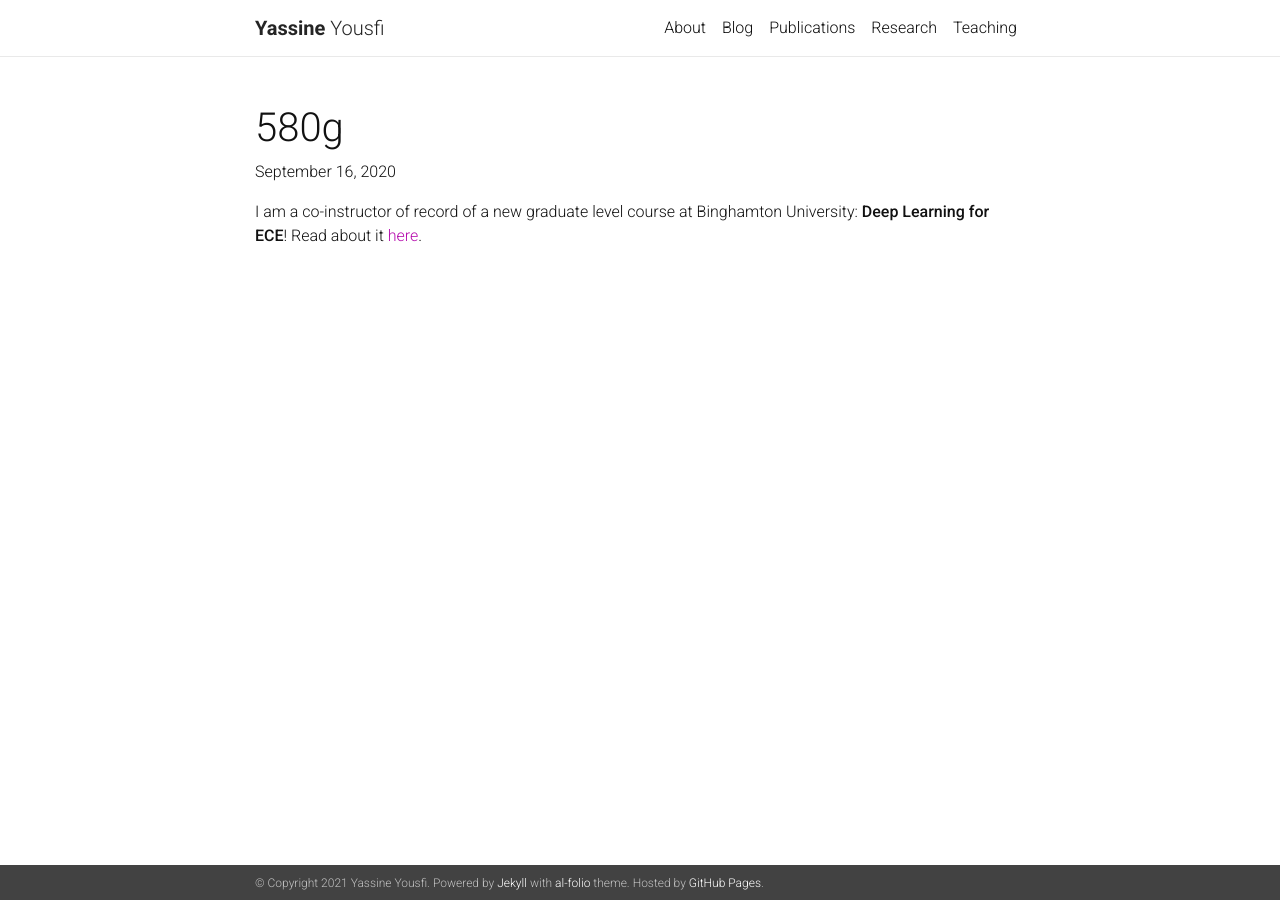
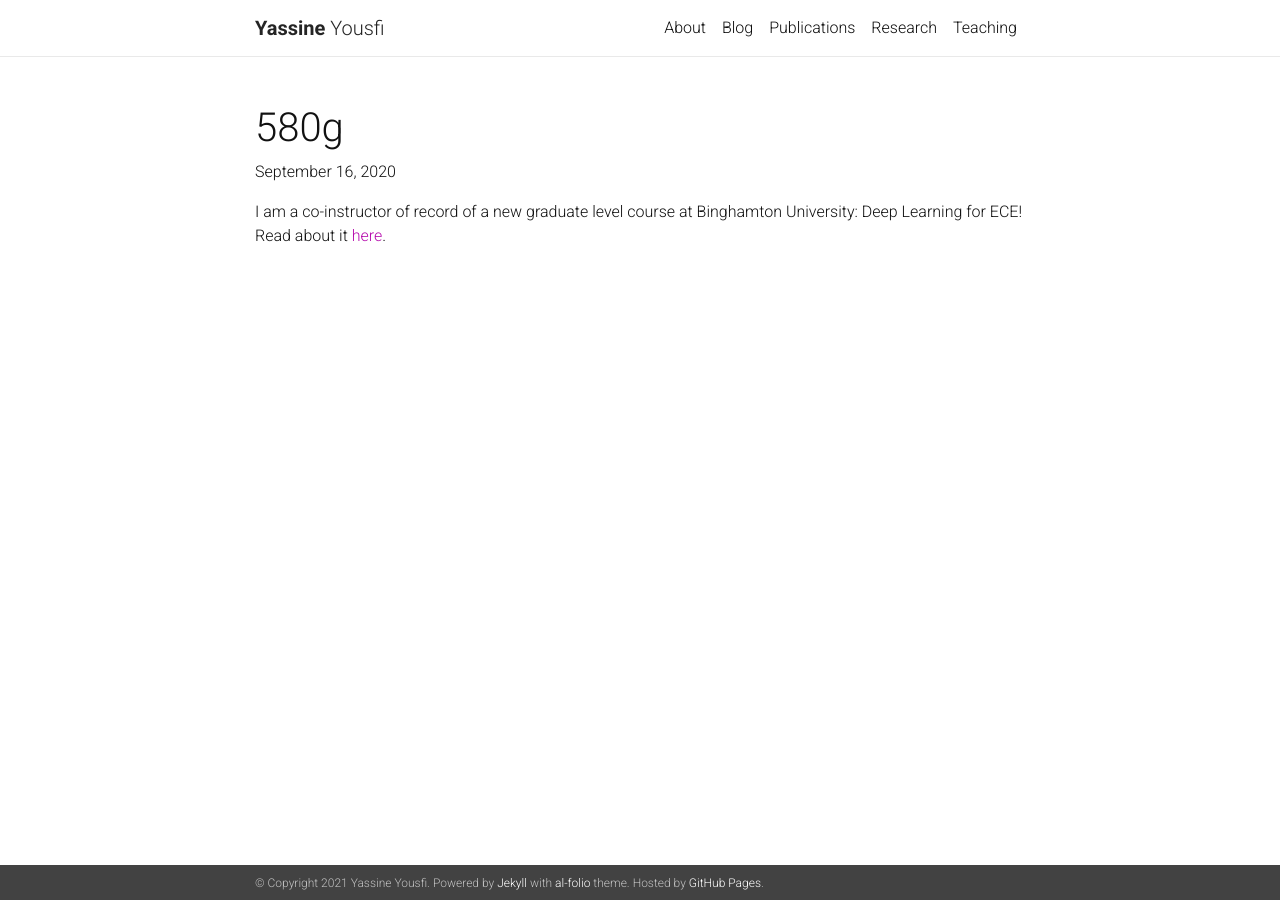
Before and after one commit to YassineYousfi/yassineyousfi.github.io, a Jekyll site: the page built from _news/580g.md, in a window 1280 px wide. Built offline with Jekyll 4.4.1, drawn with Linux system fonts in a browser that asks for light colours; nearby versions of some CDN libraries; a style sheet for code colours, icons or effects is not loaded.

```diff
--- a/_news/580g.md
+++ b/_news/580g.md
@@ -4,4 +4,4 @@ date: 2020-09-16 15:59:00-0400
 inline: true
 ---
 
-I am a co-instructor of record of a new graduate level course at Binghamton University: **Deep Learning for ECE**! Read about it [here]({% post_url 2020-09-17-580g %}).
+I am a co-instructor of record of a new graduate level course at Binghamton University: Deep Learning for ECE! Read about it [here]({% post_url 2020-09-17-580g %}).
--- a/_sass/_base.scss
+++ b/_sass/_base.scss
@@ -394,3 +394,37 @@ footer.sticky-bottom {
     }
   }
 }
+
+// Rouge Color Customization
+figure.highlight {
+  margin: 0 0 1rem;
+}
+
+pre {
+  color: $text-color;
+  background-color: $code-bg-color-light;
+  border-radius: 6px;
+  padding: 6px 8px;
+  pre, code {
+    background-color: transparent;
+    border-radius: 0;
+    padding: 0;
+  }
+}
+
+code {
+  color: $text-color;
+  background-color: $code-bg-color-light;
+  border-radius: 3px;
+  padding: 3px 3px;
+}
+
+
+// Transitioning Themes
+html.transition,
+html.transition *,
+html.transition *:before,
+html.transition *:after {
+  transition: all 750ms !important;
+  transition-delay: 0 !important;
+}
--- a/_sass/_variables.scss
+++ b/_sass/_variables.scss
@@ -33,3 +33,8 @@ $theme-color:         $purple-color;
 
 $link-color:          $theme-color;
 $text-color:          #111 !default;
+
+// Theme colors
+
+$code-bg-color-light:     rgba($purple-color, 0.05);
+$code-bg-color-dark:      #2c3237 !default;
```
Also changed, not shown: _bibliography/papers.bib (+29 -0 lines), _news/ih2021.md (added, +7 -0 lines), _pages/publications.md (+1 -1 lines), _pages/teaching.md (+6 -0 lines), _posts/2021-04-30-surgeries.md (added, +54 -0 lines), assets/img/surgeries_pe_vs_flops.png (added), assets/img/surgeries_pe_vs_mem.png (added).
